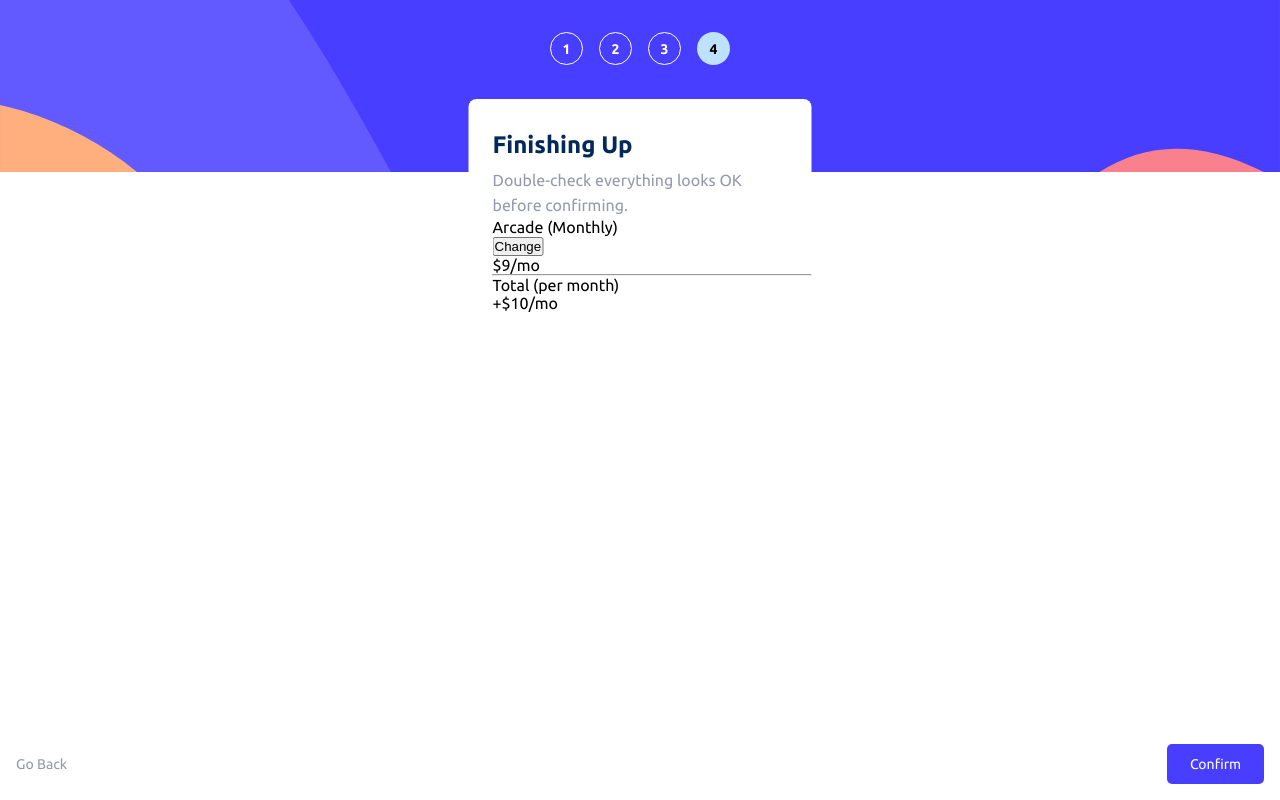
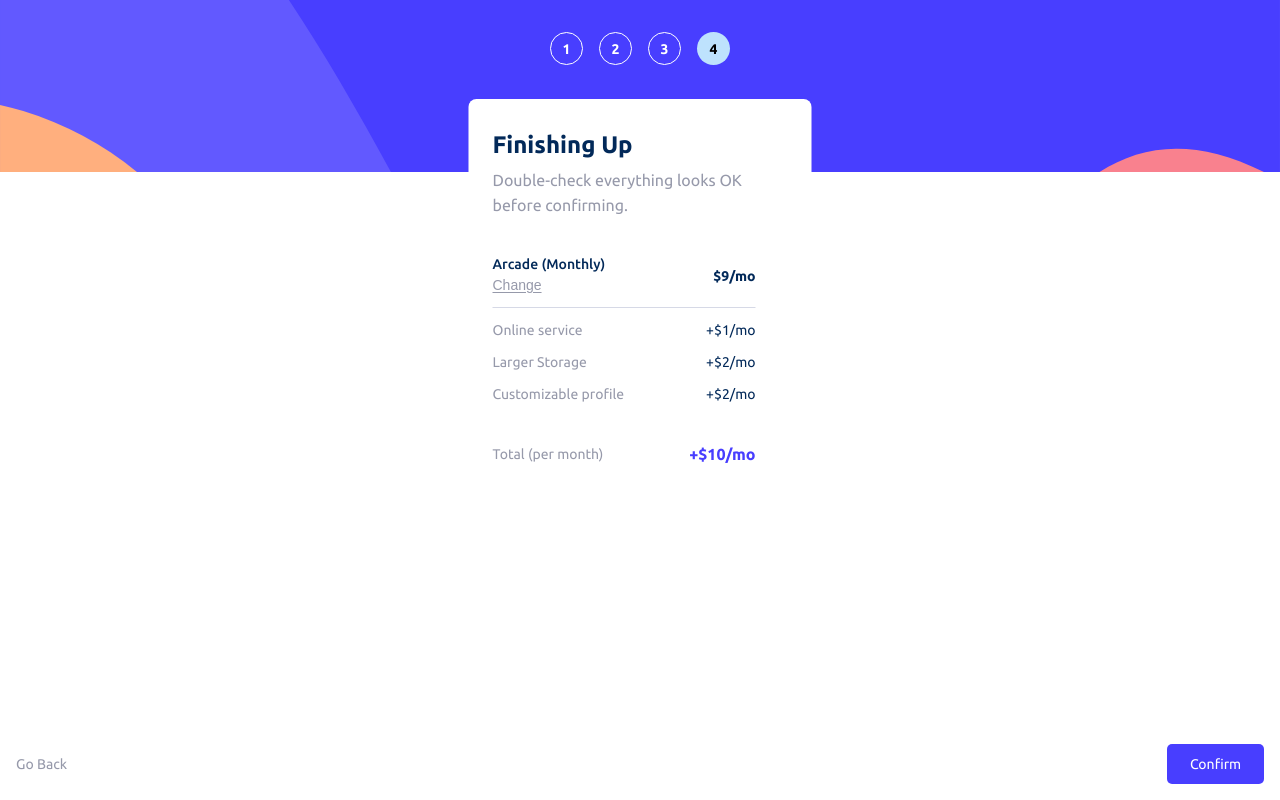
Before and after one commit to claystuart/multi-step-form, a React (Create React App) app: page /finish in a window 1280 px wide. Built offline with nearby package versions, Linux system fonts and the light colour scheme.

Commit message:
Finish prelim for Finish.jsx.

```diff
--- a/src/css/finish.css
+++ b/src/css/finish.css
@@ -7,3 +7,78 @@
   border-radius: 8px;
   height: 383px;
 }
+
+.base-plan-summary-container {
+  margin-top: 38px;
+  width: 263px;
+  height: 39px;
+  display: flex;
+  justify-content: space-between;
+  align-items: center;
+}
+
+.base-plan {
+  font-size: 14px;
+  font-weight: 500;
+  line-height: 16px;
+  color: #022959;
+}
+
+.changeButton {
+  font-size: 14px;
+  color: #9699aa;
+  line-height: 20px;
+  border: none;
+  background-color: transparent;
+  text-decoration: underline;
+  text-underline-offset: 2px;
+  margin-top: 3px;
+}
+
+.base-plan-total {
+  font-size: 14px;
+  font-weight: 700;
+  line-height: 20px;
+  color: #022959;
+}
+
+hr {
+  margin-top: 12px;
+  width: 263px;
+  border: none;
+  border-top: 1px solid #d6d9e6;
+}
+
+.addOn-summary {
+  width: 263px;
+  height: 20px;
+  display: flex;
+  justify-content: space-between;
+  margin-top: 12px;
+}
+
+.gray-item {
+  font-size: 14px;
+  color: #9699aa;
+  line-height: 20px;
+}
+
+.addOn-summary-item-cost {
+  font-size: 14px;
+  line-height: 20px;
+  color: #022959;
+}
+.total-summary-container {
+  margin-top: 40px;
+  width: 263px;
+  height: 20px;
+  display: flex;
+  justify-content: space-between;
+}
+
+.total-cost {
+  font-size: 16px;
+  font-weight: bold;
+  line-height: 20px;
+  color: #483eff;
+}
--- a/src/pages/Finish.jsx
+++ b/src/pages/Finish.jsx
@@ -69,23 +69,36 @@ export default function Finish() {
             <h1>Finishing Up</h1>
             <h2>Double-check everything looks OK before confirming.</h2>
             <div className="summary">
-                <section className="base-plan-summary">
+
+                <section className="base-plan-summary-container">
                     <div className="control">
-                        <p>{choice} ({yearlyTerm === "true" ? "Yearly" : "Monthly"})</p>
-                        <button onClick={changeTerm}>Change</button>
+                        <p className="base-plan">{choice} ({yearlyTerm === "true" ? "Yearly" : "Monthly"})</p>
+                        <button className="changeButton" onClick={changeTerm}>Change</button>
                     </div>
-                    <p>${true && calculateBasePrice()}/{yearlyTerm === "true" ? "yr" : "mo"}</p>
+                    <p className="base-plan-total">${true && calculateBasePrice()}/{yearlyTerm === "true" ? "yr" : "mo"}</p>
                 </section>
 
-                <hr className="line" />
+                <hr />
 
-                <section className="addon-summary">
+                <section className="addon-summary-container">
+                    <div className="addOn-summary">
+                        <p className="gray-item">Online service</p>
+                        <p className="addOn-summary-item-cost">+$1/mo</p>
+                    </div>
+                    <div className="addOn-summary">
+                        <p className="gray-item">Larger Storage</p>
+                        <p className="addOn-summary-item-cost">+$2/mo</p>
+                    </div>
+                    <div className="addOn-summary">
+                        <p className="gray-item">Customizable profile</p>
+                        <p className="addOn-summary-item-cost">+$2/mo</p>
+                    </div>
 
                 </section>
 
-                <section className="total">
-                    <p className="gray">Total (per {yearlyTerm === "true" ? "year" : "month"})</p>
-                    <p>+${calculateBasePrice() + 1}/{yearlyTerm === "true" ? "yr" : "mo"}</p>
+                <section className="total-summary-container">
+                    <p className="gray-item">Total (per {yearlyTerm === "true" ? "year" : "month"})</p>
+                    <p className="total-cost">+${calculateBasePrice() + 1}/{yearlyTerm === "true" ? "yr" : "mo"}</p>
                 </section>
             </div>
         </div>
```
